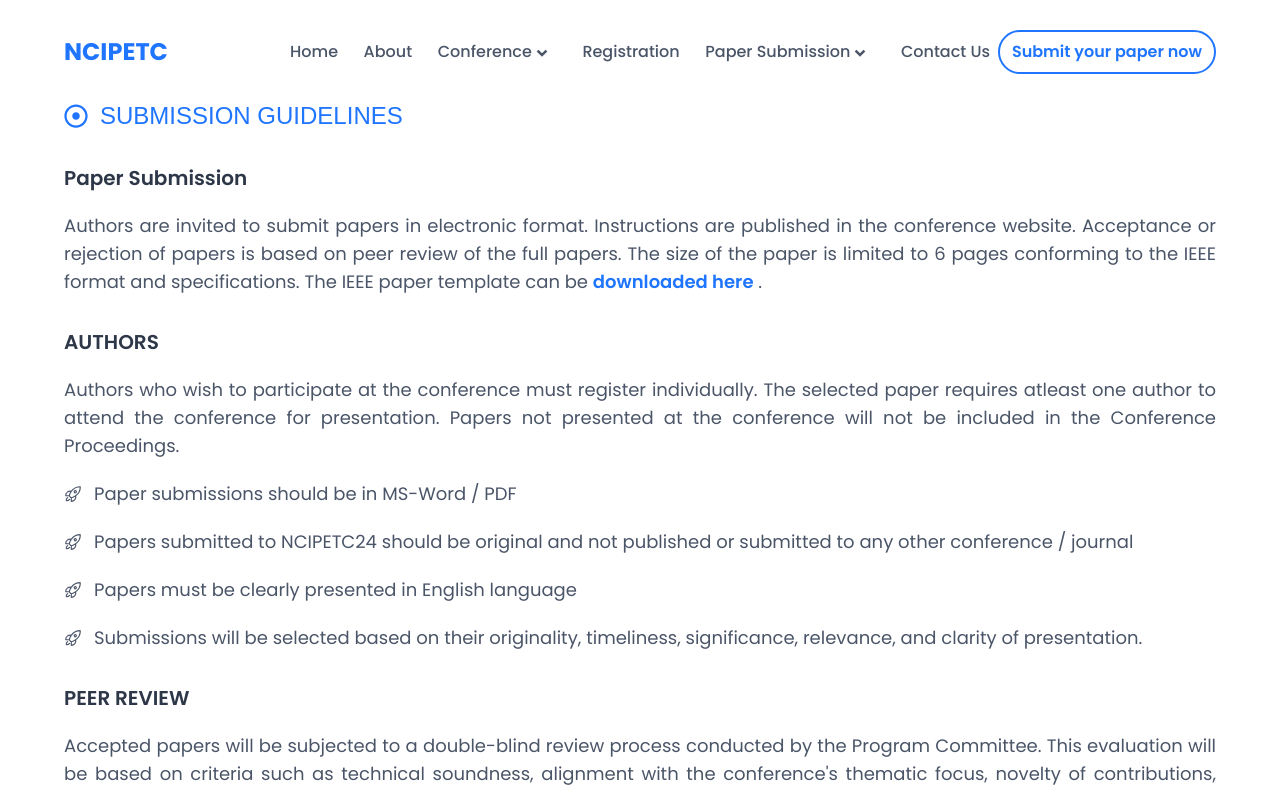
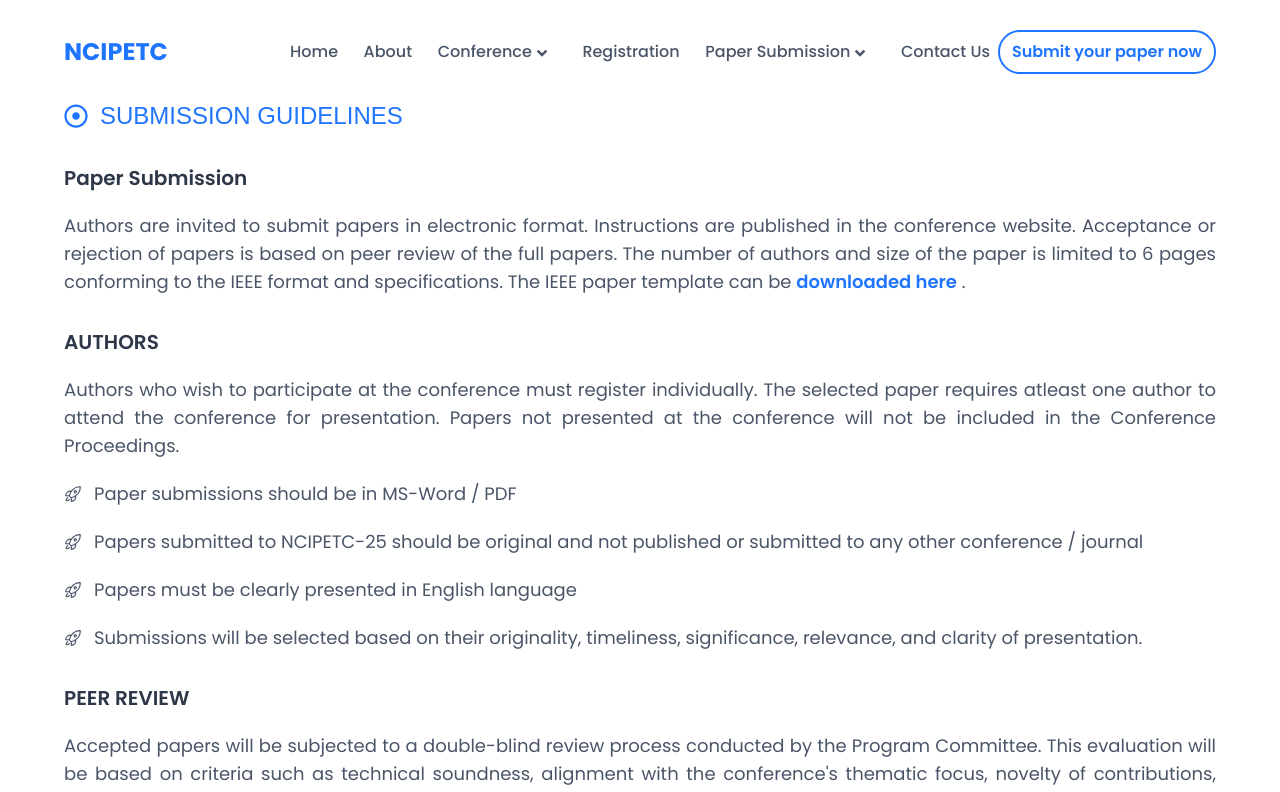
Before and after one commit to AbhishekNSanthosh/ncipetc-25, a Next.js app: page /submission-guidelines in a window 1280 px wide. Shown: the top 792 px of the page. Built offline with nearby package versions, Linux system fonts and the light colour scheme; a web font is replaced by a local one.

Commit message:
feat: minor changes

```diff
--- a/src/common/utils/constants.ts
+++ b/src/common/utils/constants.ts
@@ -303,7 +303,7 @@ export const topics = [
 
 export const authorGuidelines = [
     "Paper submissions should be in MS-Word / PDF",
-    "Papers submitted to NCIPETC24 should be original and not published or submitted to any other conference / journal",
+    "Papers submitted to NCIPETC-25 should be original and not published or submitted to any other conference / journal",
     "Papers must be clearly presented in English language",
     "Submissions will be selected based on their originality, timeliness, significance, relevance, and clarity of presentation."
 ]
@@ -337,7 +337,7 @@ export const committe = [
     },
     {
         id: 2,
-        name: "Prof. Dr. DR JOSEPHKUTTY JACOB",
+        name: "Prof. Dr Josephkutty Jacob",
         desgn: "Principal, CCET",
         img: "/committe/Dr_Josephkutty_Jacob.jpg",
         role: "patron"
@@ -354,7 +354,7 @@ export const committe = [
 export const whocanApply = [
     {
         title: "UG/PG students",
-        fee: 1000
+        fee: 1500
     },
     {
         title: "research scholars",
--- a/src/widgets/SubmissionGuidelines/components/SubmissionGuidelines.tsx
+++ b/src/widgets/SubmissionGuidelines/components/SubmissionGuidelines.tsx
@@ -21,7 +21,7 @@ export default function SubmissionGuidelinesContent() {
           <p className="text-justify text-lg text-gray-700">
             Authors are invited to submit papers in electronic format.
             Instructions are published in the conference website. Acceptance or
-            rejection of papers is based on peer review of the full papers. The
+            rejection of papers is based on peer review of the full papers. The number of authors and
             size of the paper is limited to 6 pages conforming to the IEEE
             format and specifications. The IEEE paper template can be{" "}
             <Link
```
